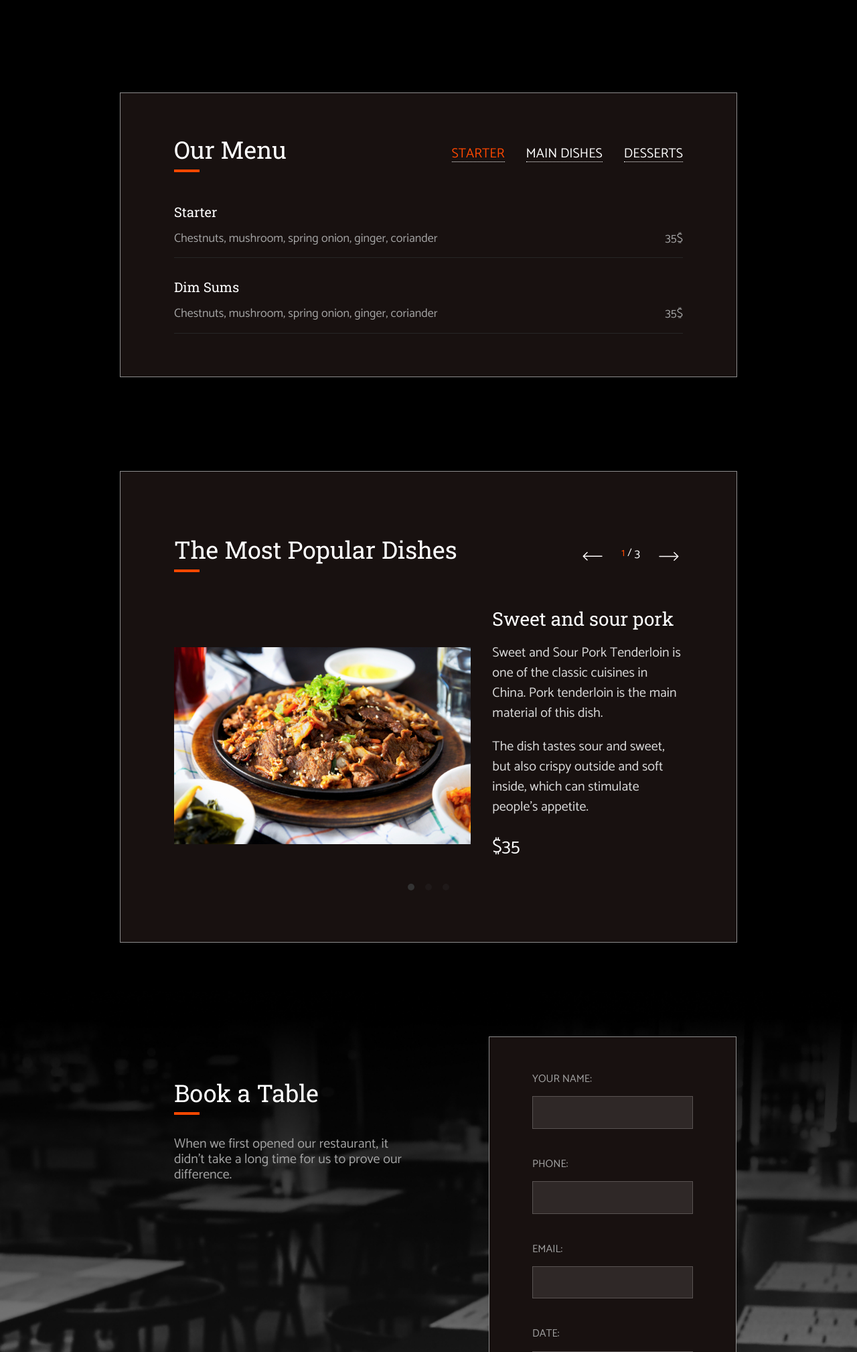
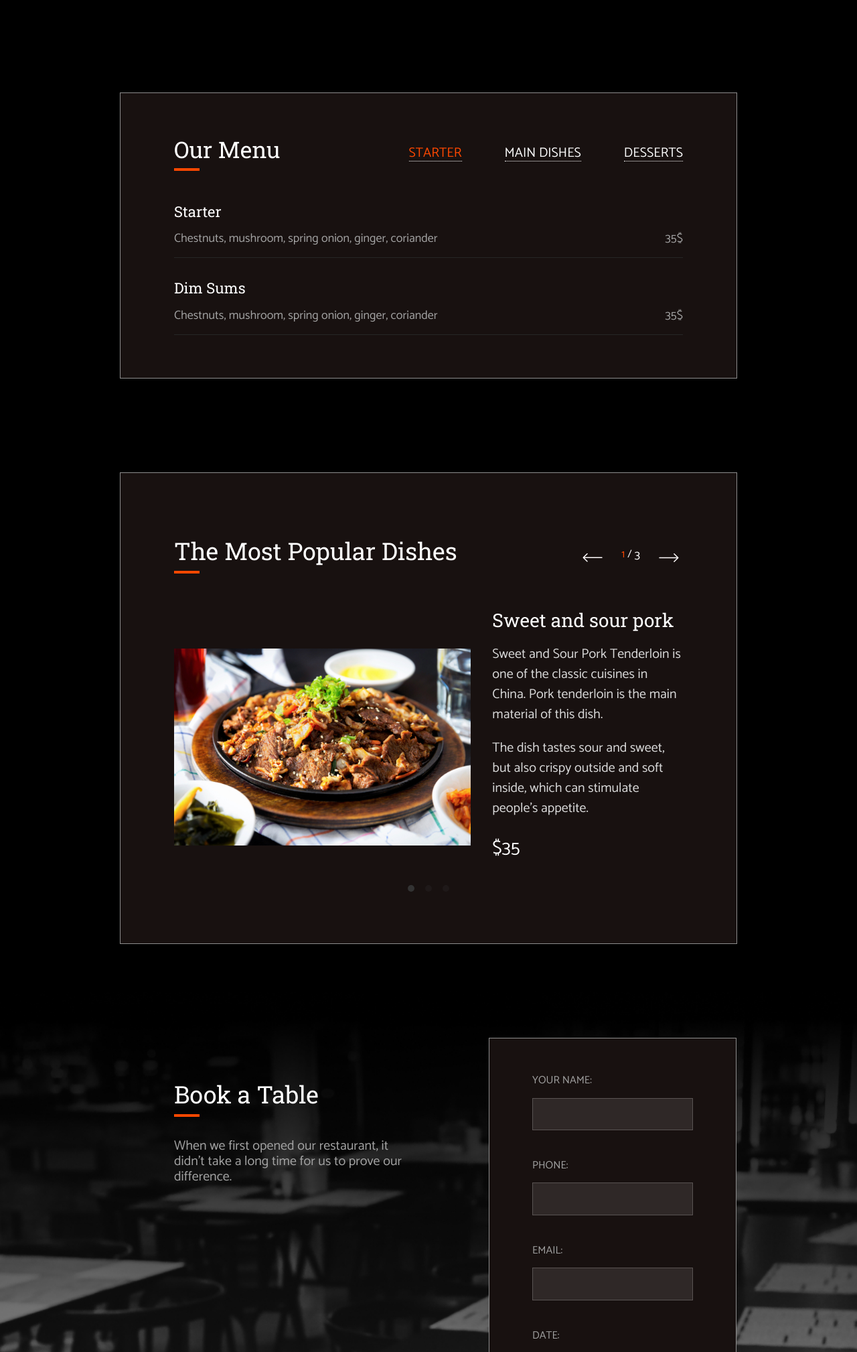
Before and after one commit to mhmdsbr/refact, a PHP site: page / in a window 1280 px wide. Shown: the part 1432-3450 px from the top of the page at 67% size. Run offline with PHP 8.4, Linux system fonts and the light colour scheme; style sheets or scripts are compiled from the project's sources; some libraries are stand-ins or nearby versions.

Commit message:
Fix: menu revise and small fixes like font sizes

```diff
--- a/HTML-Starter-Kit-master/src/styles/components/_menu.scss
+++ b/HTML-Starter-Kit-master/src/styles/components/_menu.scss
@@ -13,22 +13,35 @@
     flex-direction: column;
     justify-content: space-between;
     align-items: center;
+    margin-bottom: 32px;
 
-    @include mq(md) {
+    @include mq(lg) {
       flex-direction: row;
+      margin-bottom: 0;
     }
 
     ul {
       list-style: none;
       display: flex;
+      flex-direction: column;
+      justify-content: flex-end;
+      align-items: center;
       gap: 32px;
-      flex-direction: column;
-      justify-content: space-between;
-      align-items: center;
       padding: 0;
 
-      @include mq(md) {
+      @include mq(lg) {
         flex-direction: row;
+        gap: 64px;
+      }
+
+      @include mq(md, lg) {
+        flex-direction: row;
+        gap: 32px;
+      }
+
+      @include mq(sm, md) {
+        flex-direction: row;
+        gap: 48px;
       }
 
       li {
@@ -40,6 +53,17 @@
   &__title {
     @extend %section-title;
     margin: 32px 0;
+    font-size: calc(map-get($text-sizes, 4xl) - 2px);
+
+    @include mq(md, lg) {
+      font-size: calc(map-get($text-sizes, 4xl) + 4px);
+      text-align: center;
+    }
+
+    @include mq(sm, md) {
+      font-size: calc(map-get($text-sizes, 4xl) + 4px);
+      text-align: center;
+    }
   }
 
   &__nav-item {
@@ -80,11 +104,19 @@
 
   &__content-title {
     display: block;
-    font-size: map-get($text-sizes, xl);
+    font-size: calc(map-get($text-sizes, 2xl) + 2px);
     text-align: center;
     margin: 8px 0;
 
-    @include mq(md) {
+    @include mq(lg) {
+      font-size: map-get($text-sizes, 2xl);
+    }
+
+    @include mq(md, lg) {
+      font-size: calc(map-get($text-sizes, 3xl) - 2px);
+    }
+
+    @include mq(sm) {
       text-align: left;
     }
   }
@@ -94,13 +126,23 @@
     flex-direction: column;
     width: 100%;
     justify-content: space-between;
-    font-size: map-get($text-sizes, lg);
+    font-size: calc(map-get($text-sizes, 2xl) - 1px);
     text-align: center;
     color: var(--color-grey-2);
 
-    @include mq(md) {
+    @include mq(lg) {
+      font-size: map-get($text-sizes, lg);
+    }
+
+    @include mq(md, lg) {
+      font-size: map-get($text-sizes, 2xl);
+    }
+
+    @include mq(sm) {
       flex-direction: row;
       text-align: left;
+      margin-left: unset;
+      margin-right: unset;
     }
   }
 
--- a/HTML-Starter-Kit-master/src/styles/objects/_section-title.scss
+++ b/HTML-Starter-Kit-master/src/styles/objects/_section-title.scss
@@ -1,6 +1,7 @@
 %section-title {
   font-size: map-get($text-sizes, 4xl);
   text-align: center;
+  cursor: default;
 
   @include mq(md) {
     text-align: left;
@@ -11,12 +12,16 @@
     display: block;
     border-bottom: 4px solid var(--color-orange);
     width: 38px;
-    margin-left: auto;
-    margin-right: auto;
+    margin: 0 auto;
     padding-top: 8px;
+    transition: width 0.3s ease;
 
     @include mq(lg) {
       margin: unset;
     }
   }
+
+  &:hover::after {
+    width: 100px;
+  }
 }
```
